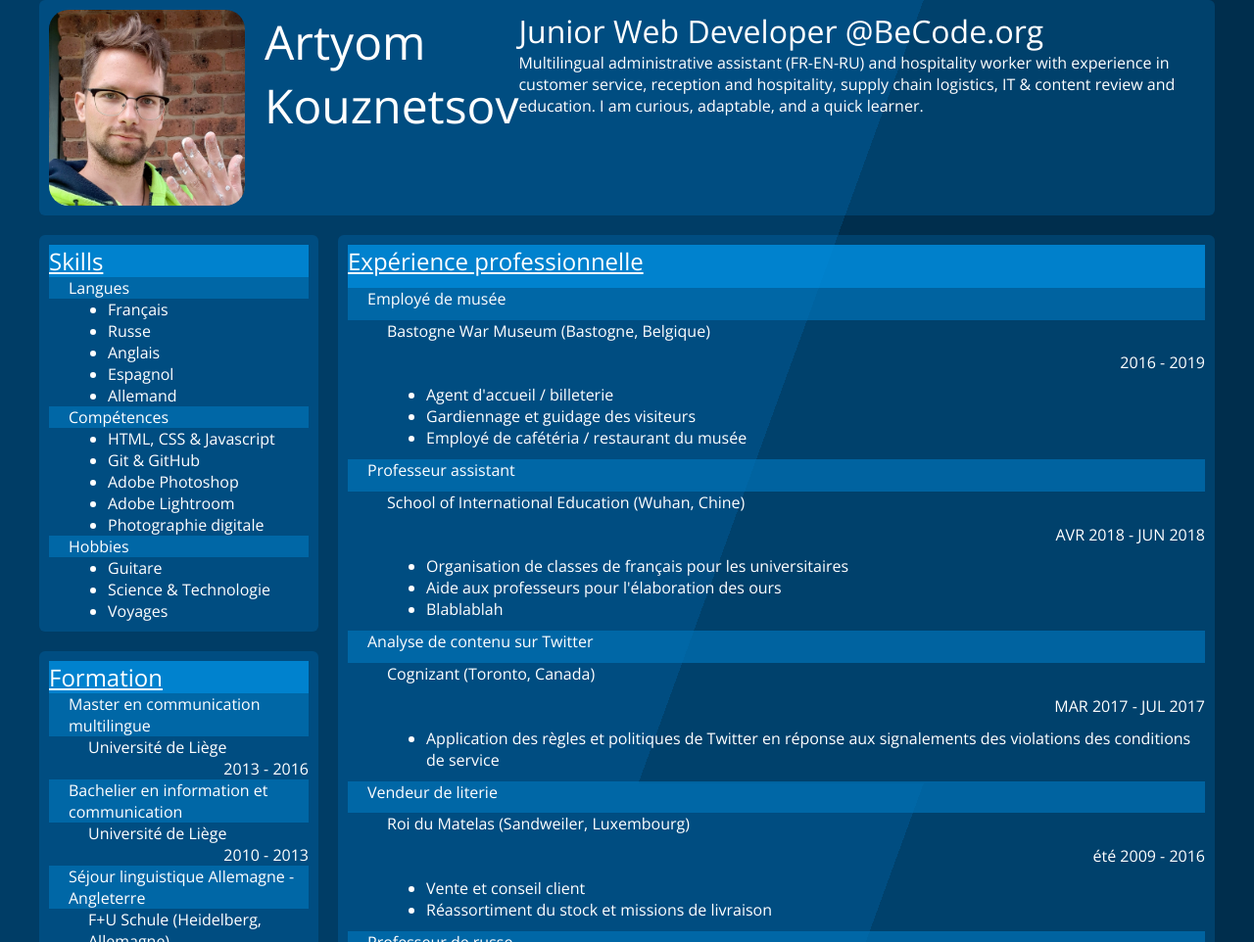
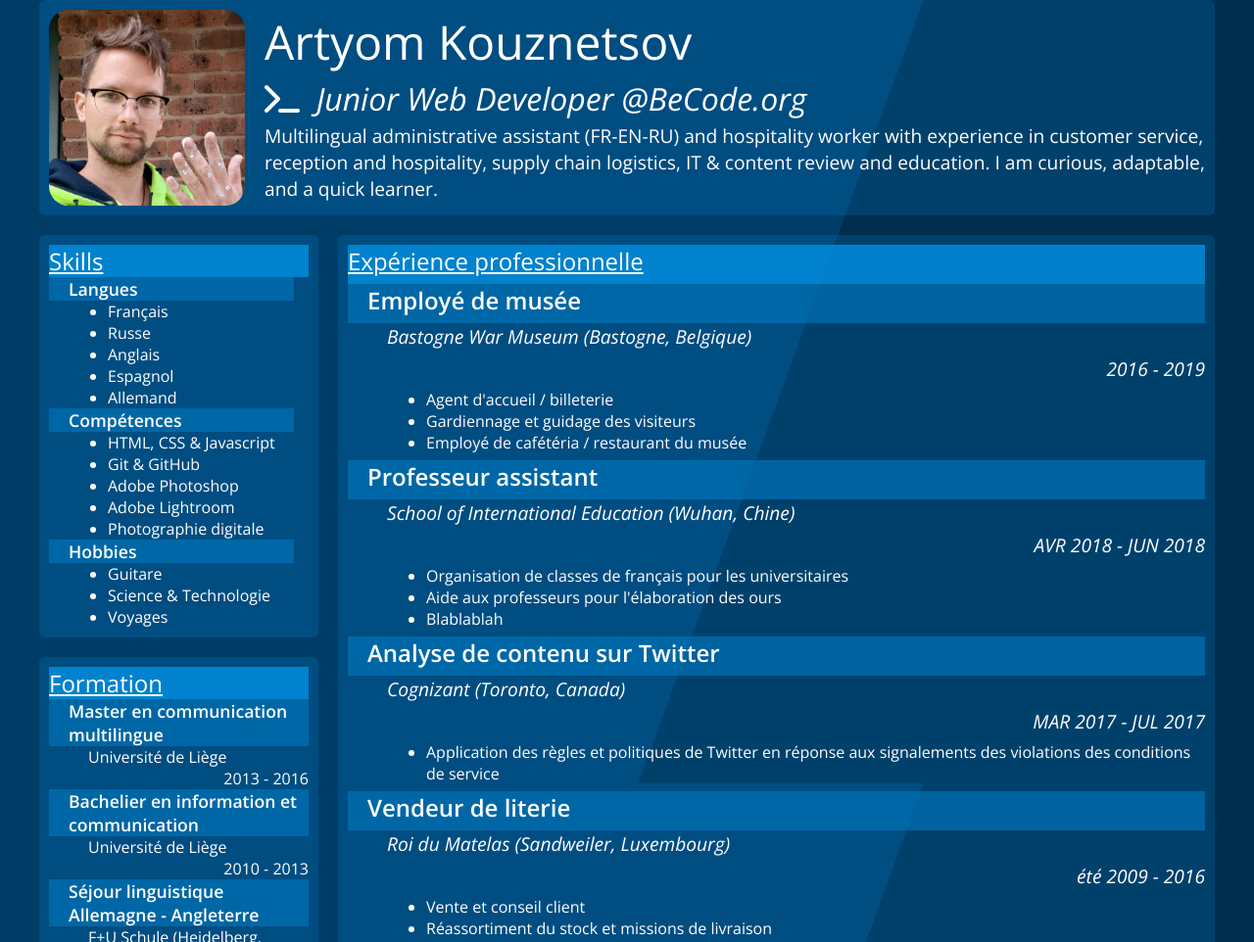
Before and after one commit to Arti-Art/CVArti, a plain HTML site: page index.html in a window 1280 px wide. Shown: the top 962 px of the page at 98% size. Drawn offline with nearby package versions, Linux system fonts and the light colour scheme.

Commit message:
ajouts penibles

```diff
--- a/index.html
+++ b/index.html
@@ -14,17 +14,15 @@
     <div class="container">
         <header class="header">
             <p class="name">Artyom Kouznetsov</p>
-            <img src="img/arti.jpg" alt="Picture of Artyom Kouznetsov">
-            <div>
-                <p class="profession">Junior Web Developer @BeCode.org</p>
-                <p>Multilingual administrative assistant (FR-EN-RU) and hospitality worker with experience in customer service, reception and hospitality, supply chain logistics, IT & content review and education.
-                    I am curious, adaptable, and a quick learner.</p></div>
+            <img class="img" src="img/arti.jpg" alt="Picture of Artyom Kouznetsov">
+            <p class="profession"><i class="fas fa-terminal"></i>&nbsp; Junior Web Developer @BeCode.org</p>
+            <p class="description">Multilingual administrative assistant (FR-EN-RU) and hospitality worker with experience in customer service, reception and hospitality, supply chain logistics, IT & content review and education.
+                    I am curious, adaptable, and a quick learner.</p>
         </header>
-        <!-- <aside class="about">
-        </aside> -->
         <aside class="skills">
             <h1>Skills</h1>
-            <div class="boxskills">
+            <div class="flex">
+                <div>
                     <h2>Langues</h2>
                     <ul>
                         <li>Français</li>
@@ -34,7 +32,7 @@
                         <li>Allemand</li>
                     </ul>
                 </div>
-            <div class="boxskills">
+                <div>
                     <h2>Compétences</h2>
                     <ul>
                         <li>HTML, CSS & Javascript</li>
@@ -44,13 +42,14 @@
                         <li>Photographie digitale</li>
                     </ul>
                 </div>
-            <div class="boxskills">
+                <div>
                     <h2>Hobbies</h2>
                     <ul>
                         <li>Guitare</li>
                         <li>Science & Technologie</li>
                         <li>Voyages</li>
                     </ul>
+                </div>
             </div>
         </aside>
         <article class="job">
--- a/styles.css
+++ b/styles.css
@@ -32,7 +32,7 @@ html {
 img {
     max-width: 100%;}
 
-/* ///// GRID ///// */
+/* ///// MAIN GRID ///// */
 
 .container {
     display: grid;
@@ -62,7 +62,7 @@ img {
 .edu {grid-area: edu;}
 .footer {grid-area: footer;}
 
-/* ///// MEDIA QUERIES ///// */
+/* ///// LAYOUT ///// */
 
 @media (min-width: 800px) {
     .container {
@@ -72,9 +72,6 @@ img {
             "skills skills skills"
             "edu job job"
             "footer footer footer";
-    }
-    .header img {
-        order: -1;
     }
 }
 
@@ -88,21 +85,6 @@ img {
             "footer footer footer footer";
         max-width: 1200px;
     }
-    .skills {
-        flex-direction: column;
-    }
-}
-
-    /* When small viewport, put name before picture */
-@media (max-width: 799px) {
-    .header {
-        flex-direction: column;
-        align-items: center;
-    }
-    /* Center Name */
-    .name {
-        text-align: center;
-    }
 }
 
 /* ///// GENERAL ///// */
@@ -115,7 +97,7 @@ body {
 }
 
 .container > * {
-    display: flex;
+    display: grid;
 }
 
 ul {
@@ -149,10 +131,44 @@ h4 {
 
 /* ///// .HEADER ///// */
 
+.header {
+    grid-template-areas:
+        "name"
+        "img"
+        "profession"
+        "description";
+    grid-template-columns: 4;
+}
+
+.name {grid-area: name;}
+.img {grid-area: img;}
+.profession {grid-area: profession;}
+.description {grid-area: description;}
+
+@media (min-width: 800px) {
+    .header {
+        grid-template-areas:
+            "img name name name"
+            "img profession profession profession"
+            "img description description description";
+    }
+    .img {
+        margin-right: 20px;
+    }
+}
+
+@media (max-width: 799px) {
+    .header {
+        justify-items: center;
+    }
+    .name, .profession, .description {
+        text-align: center;
+    }
+}
+
 img {
     max-width: 200px;
     border-radius: 20px;
-    margin-right: 20px;
 }
 
 .name {
@@ -161,20 +177,31 @@ img {
 
 .profession {
     font-size: 2rem;
+    font-style: italic;
+}
+
+.description {
+    font-size: 1.20rem;
 }
 
 /* ///// .SKILLLS ///// */
 
 .skills {
+    display: grid;
+}
+
+.flex {
+    display: flex;
     flex-wrap: wrap;
 }
 
-.skills h1 {
-    width: 100%;
+.flex > div {
+    min-width: 250px;
 }
 
-.boxskills {
-    min-width: 200px;
+.flex h2 {
+    font-weight: bold;
+    font-size: 1.10rem;
 }
 
 /* ///// .JOB ///// */
@@ -187,14 +214,21 @@ img {
     margin-left: 80px;
 }
 
+.job h2 {
+    font-weight: bold;
+    font-size: 1.5rem;
+}
+
+.job h3, .job h4 {
+    font-style: italic;
+    font-size: 1.20rem;
+}
+
 /* ///// .EDU ///// */
 
-.edu {
-    flex-direction: column;
+.boxedu h2 {
+    font-weight: bold;
+    font-size: 1.10rem;
 }
 
-/* .boxedu {
-
-} */
-
 /* ///// .FOOTER ///// */
```
Lines whose indentation alone changed are shown as unchanged.
